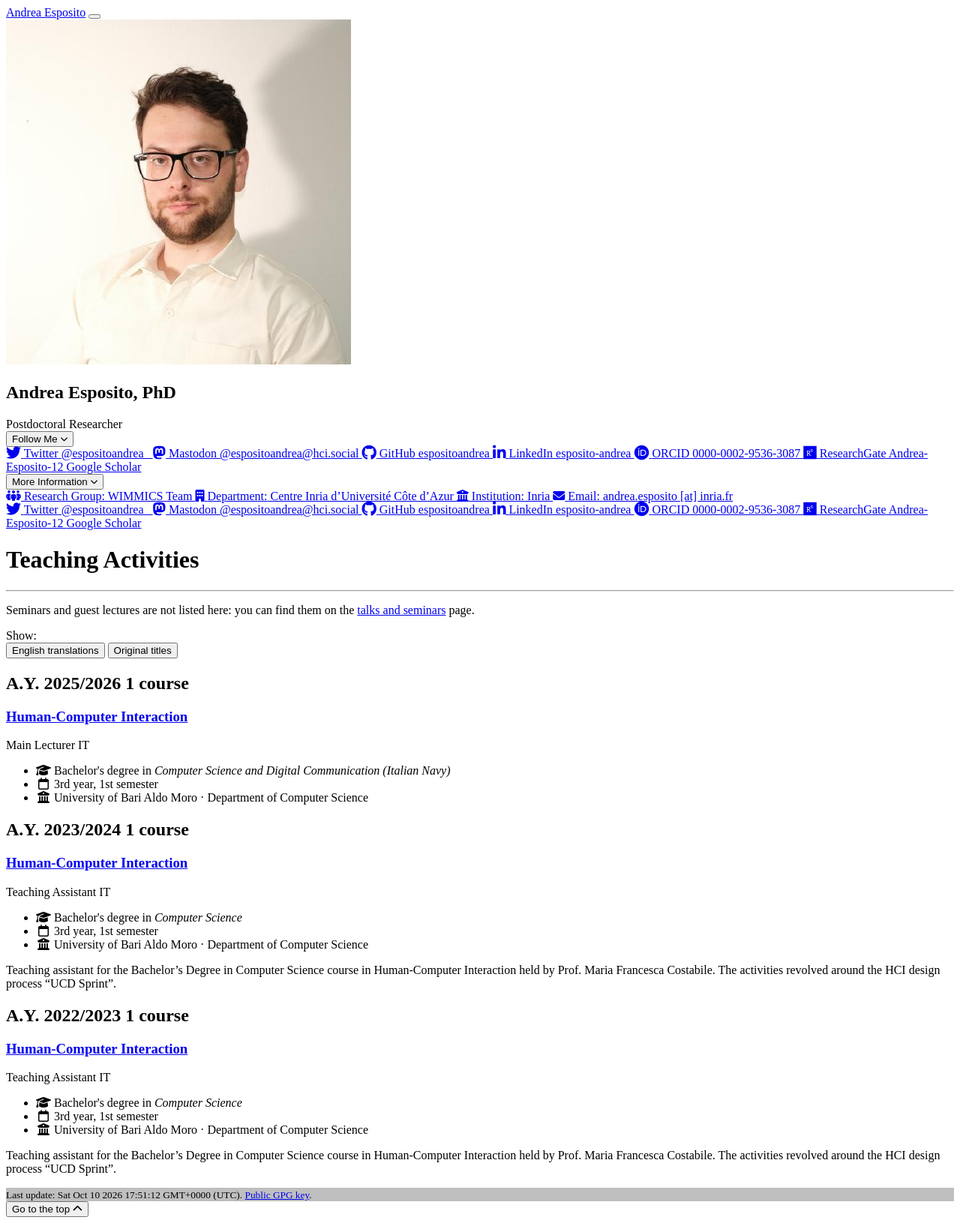
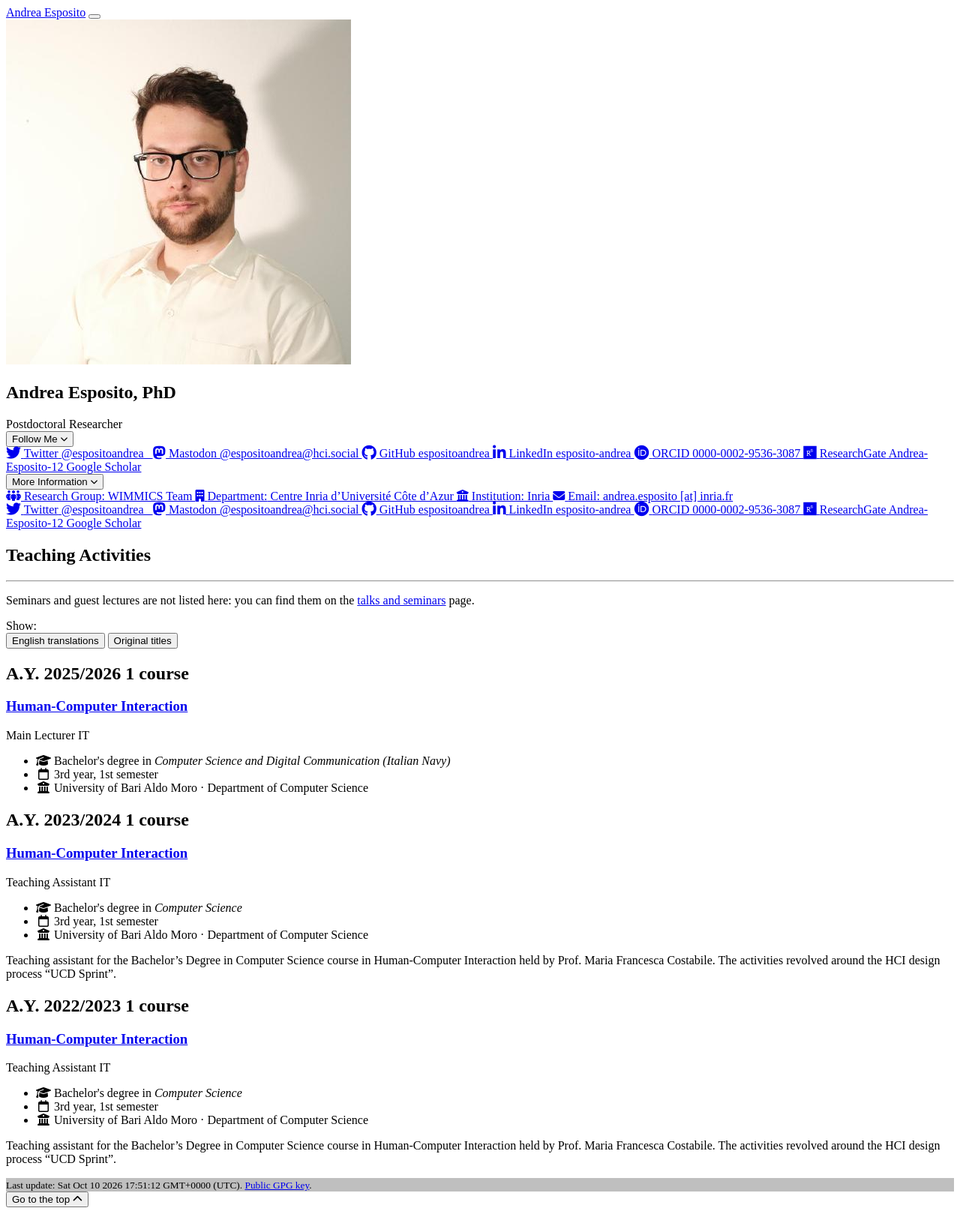
Before and after one commit to espositoandrea/espositoandrea.github.io, a Jekyll site: the page built from teachings.html, in a window 1280 px wide. Shown: the whole page at 75% size. Built offline with Jekyll 4.4.1, drawn with Linux system fonts in a browser that asks for light colours; nearby versions of some CDN libraries; comment, search, counter and statistics services are not loaded; a style sheet for code colours, icons or effects is not loaded.

Commit message:
Improve page look by leveraging common layout

```diff
--- a/_includes/sidebar.html
+++ b/_includes/sidebar.html
@@ -36,7 +36,7 @@
         data-bs-target="#more-info" data-bs-toggle="collapse" type="button">
         More Information <i class="fa-solid fa-chevron-down fa-xs" aria-hidden="true"></i>
     </button>
-    <section class="collapse lg:d-block list-group list-group-flush" id="more-info">
+    <section class="collapse lg:show lg:d-block list-group list-group-flush" id="more-info">
         <a class="list-group-item list-group-item-action" href="{{ site.data.curriculum.affiliation.laboratory.url }}"
             target="_blank">
             <span class="fas fa-people-group"></span>
--- a/_layouts/page.html
+++ b/_layouts/page.html
@@ -2,13 +2,31 @@
 layout: default
 ---
 
-<main class="container p-5 flex-grow-1">
-    <header class="d-flex align-items-center" style="flex: 1;flex-wrap: wrap;">
-        <h1 class="flex-grow-1">{{ page.title | smartify }}</h1>
-        <hr class="w-100 flex-grow-1">
+<article class="container p-5 flex-grow-1">
+    <h1 class="mb-1">{{ page.title | smartify }}</h1>
+    <header class="mb-7">
+        {% if page.breadcrumbs %}
+            <nav aria-label="breadcrumbs" class="small">
+                <ol class="breadcrumb">
+                    <li class="breadcrumb-item"><a class="breadcrumb-link" href="{{ '/' | absolute_url }}">Home</a></li>
+                    <li class="breadcrumb-divider"></li>
+                    {% for crumb in page.breadcrumbs %}
+                        <li class="breadcrumb-item"><a class="breadcrumb-link" href="{{ crumb.url | absolute_url }}">{{ crumb.title }}</a></li>
+                        <li class="breadcrumb-divider"></li>
+                    {% endfor %}
+                    <li class="breadcrumb-item" aria-current="page">
+                        <a href="#" class="breadcrumb-link active">
+                            {% include i18n.html orig=page.title trans=page.titleTranslation lang=page.language %}
+                        </a>
+                    </li>
+                </ol>
+            </nav>
+        {% endif %}
+
+        <hr>
     </header>
-    <div class="card-rows">
+    <main>
         {{ content }}
-    </div>
+    </main>
 
-</main>
+</article>
--- a/publications.html
+++ b/publications.html
@@ -36,7 +36,7 @@
 {% assign conf_count = conf_int_count | plus: conf_nat_count %}
 {% assign work_count = work_int_count | plus: work_nat_count %}
 
-<p class="fs-lg">In this section, you'll find a list of my publications. I always try to provide a freely accessible version of all of my papers, to ensure that everyone can read them. Depending on the publisher, though, the ways I can do that may vary.</p>
+<p>In this section, you'll find a list of my publications. I always try to provide a freely accessible version of all of my papers, to ensure that everyone can read them. Depending on the publisher, though, the ways I can do that may vary.</p>
 
 <details class="mb-7">
     <summary class="fg-secondary">How to read the icons next to each paper</summary>
@@ -47,7 +47,7 @@
 </details>
 
 <details class="card mb-7" id="pub-controls" open>
-    <summary class="card-header d-flex flex-wrap justify-content-between align-items-baseline gap-3">
+    <summary class="card-header d-flex flex-column md:flex-row flex-wrap justify-content-between align-items-baseline gap-3">
         <span class="fw-semibold"><i class="fa-solid fa-sliders fa-fw" aria-hidden="true"></i> Search, filter and view options</span>
         <span class="d-flex align-items-baseline gap-5">
             <span class="small fg-secondary" id="pub-search-status" role="status" aria-live="polite"></span>
--- a/teachings.html
+++ b/teachings.html
@@ -1,17 +1,11 @@
 ---
-layout: default
+layout: page
 lang: en
 title: Teaching Activities
 permalink: /teachings
 ---
 
 {% assign groups = site.teachings | group_by: 'academicYear' | sort: 'name' | reverse %}
-
-<main class="container p-5 flex-grow-1">
-    <header>
-        <h1>{{ page.title | smartify }}</h1>
-        <hr/>
-    </header>
 
     <p>
         Seminars and guest lectures are not listed here: you can find them on the
@@ -72,5 +66,3 @@
             </div>
         </section>
     {% endfor %}
-
-</main>
```
Also changed, not shown: blog.html (+10 -7 lines), talks.html (+1 -8 lines).
